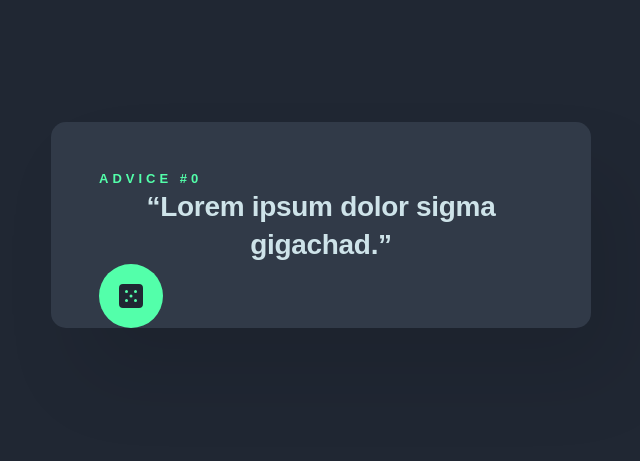
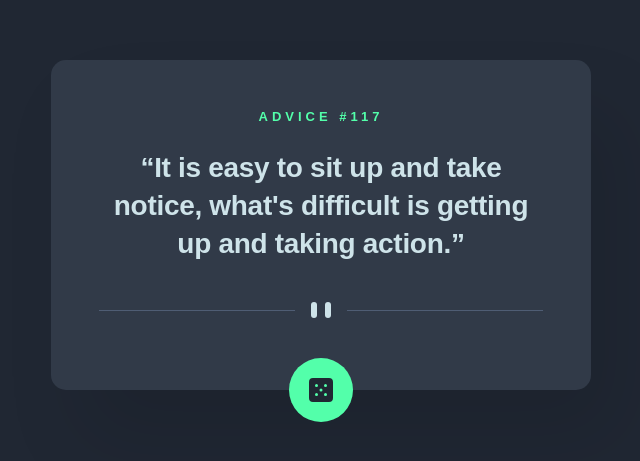
Before and after one commit to Arsalan2078/advice-generator-app, a React (Vite) app: page / in a window 1280 px wide. Shown: the part 175-636 px from the top of the page, without its empty margins (319-959 px from the left). Built offline with nearby package versions, Linux system fonts and the light colour scheme; a web font is replaced by a local one.

Commit message:
card layout done

```diff
--- a/src/components/AdviceGenerator/index.module.scss
+++ b/src/components/AdviceGenerator/index.module.scss
@@ -5,6 +5,11 @@
 }
 
 .card {
+    display: flex;
+    flex-direction: column;
+    align-items: center;
+    gap: clamp(2rem, 1.1294rem + 4.0609cqw, 2.5rem);
+
     border-radius: clamp(0.625rem, 0.0809rem + 2.5381cqw, 0.9375rem);
     padding-inline: clamp(1.4688rem, -1.1973rem + 12.4365cqw, 3rem);
     padding-block-start: clamp(2.5rem, 1.6294rem + 4.0609cqw, 3rem);
@@ -12,4 +17,24 @@
     background-color: var(--clr-blue-900);
     box-shadow: calc(30 / 16 * 1rem) calc(50 / 16 * 1rem) calc(80 / 16 * 1rem) 0
         rgb(from var(--clr-black) r g b / 0.1);
+
+    > *:last-child {
+        margin-block-end: -2rem;
+    }
 }
+
+.content {
+    display: inherit;
+    flex-direction: inherit;
+    align-items: inherit;
+    gap: clamp(1rem, 0.1294rem + 4.0609cqw, 1.5rem);
+}
+
+.divider {
+    max-width: 100%;
+    content: url("/images/pattern-divider-mobile.svg");
+
+    @container (min-width: calc(540 / 16 * 1rem)) {
+        content: url("/images/pattern-divider-desktop.svg");
+    }
+}
--- a/src/components/AdviceGenerator/index.tsx
+++ b/src/components/AdviceGenerator/index.tsx
@@ -7,10 +7,16 @@ export default function AdviceGenerator() {
     return (
         <div className={css.container}>
             <div className={css.card}>
-                <AdviceNumber number={0} />
-                <AdviceText text={"Lorem ipsum dolor sigma gigachad."} />
+                <div className={css.content}>
+                    <AdviceNumber number={117} />
+                    <AdviceText
+                        text={
+                            "It is easy to sit up and take notice, what's difficult is getting up and taking action."
+                        }
+                    />
+                </div>
 
-                <hr />
+                <hr className={css.divider} />
 
                 <AdviceButton />
             </div>
--- a/src/scss/_base.scss
+++ b/src/scss/_base.scss
@@ -1,4 +1,8 @@
 @layer {
+    img {
+        display: block;
+    }
+
     blockquote {
         &::before {
             content: open-quote;
```
